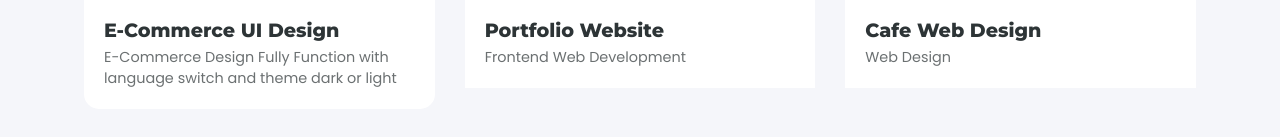
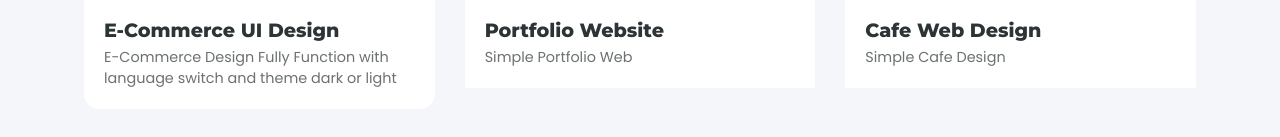
Before and after one commit to RzNDVy/UTSPEMBWEB, a plain HTML site: page portfolio.html in a window 1280 px wide. Shown: the part 581-718 px from the top of the page. Drawn offline with nearby package versions, Linux system fonts and the light colour scheme.

Commit message:
Update portfolio Cafe.html

```diff
--- a/portfolio.html
+++ b/portfolio.html
@@ -102,7 +102,7 @@
               </div>
               <div class="portfolio-info">
                 <h3>Portfolio Website</h3>
-                <p>Frontend Web Development</p>
+                <p>Simple Portfolio Web</p>
               </div>
             </div>
           </div>
@@ -123,7 +123,7 @@
               </div>
               <div class="portfolio-info">
                 <h3>Cafe Web Design</h3>
-                <p>Web Design</p>
+                <p>Simple Cafe Design</p>
               </div>
             </div>
           </div>
```
